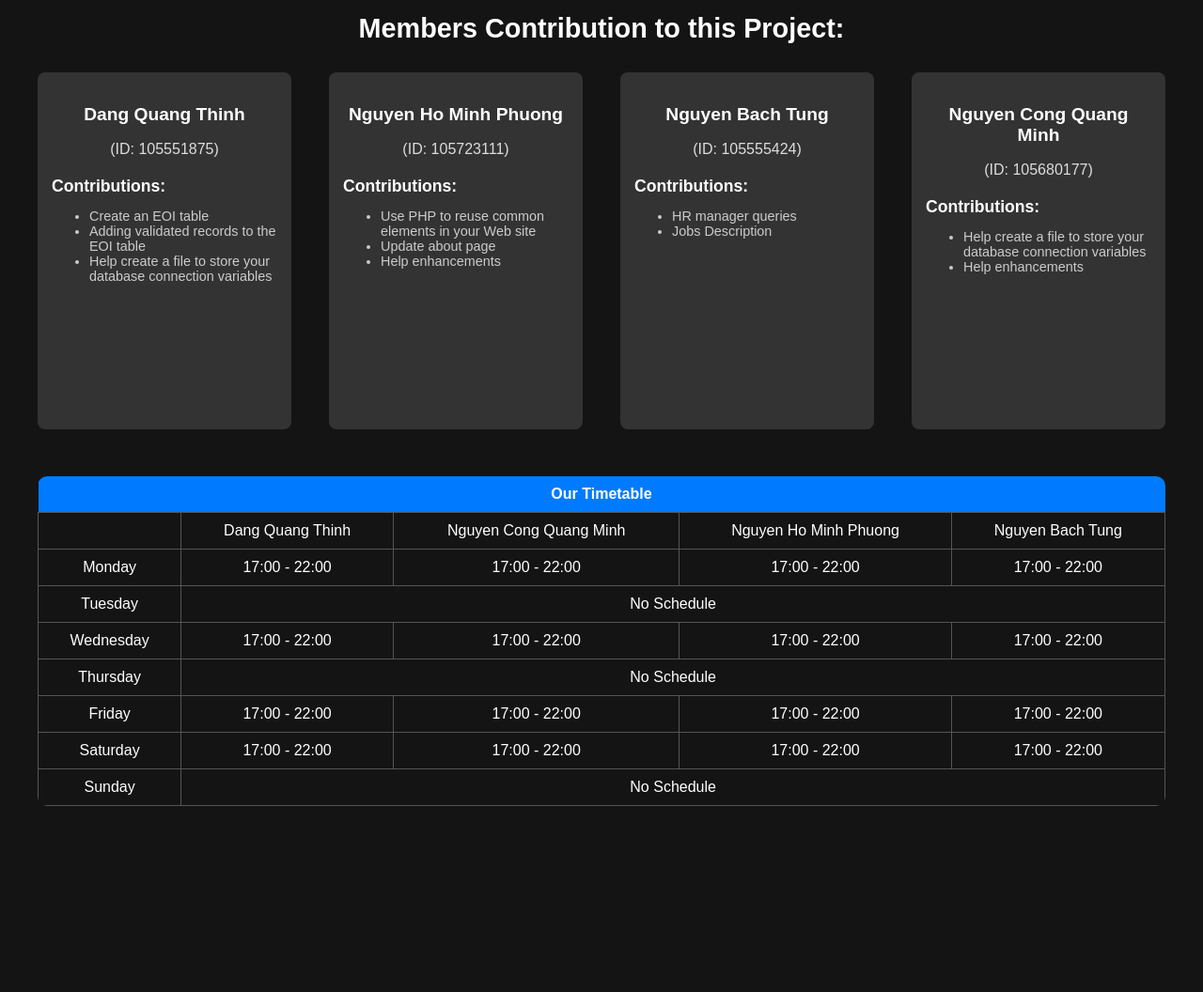
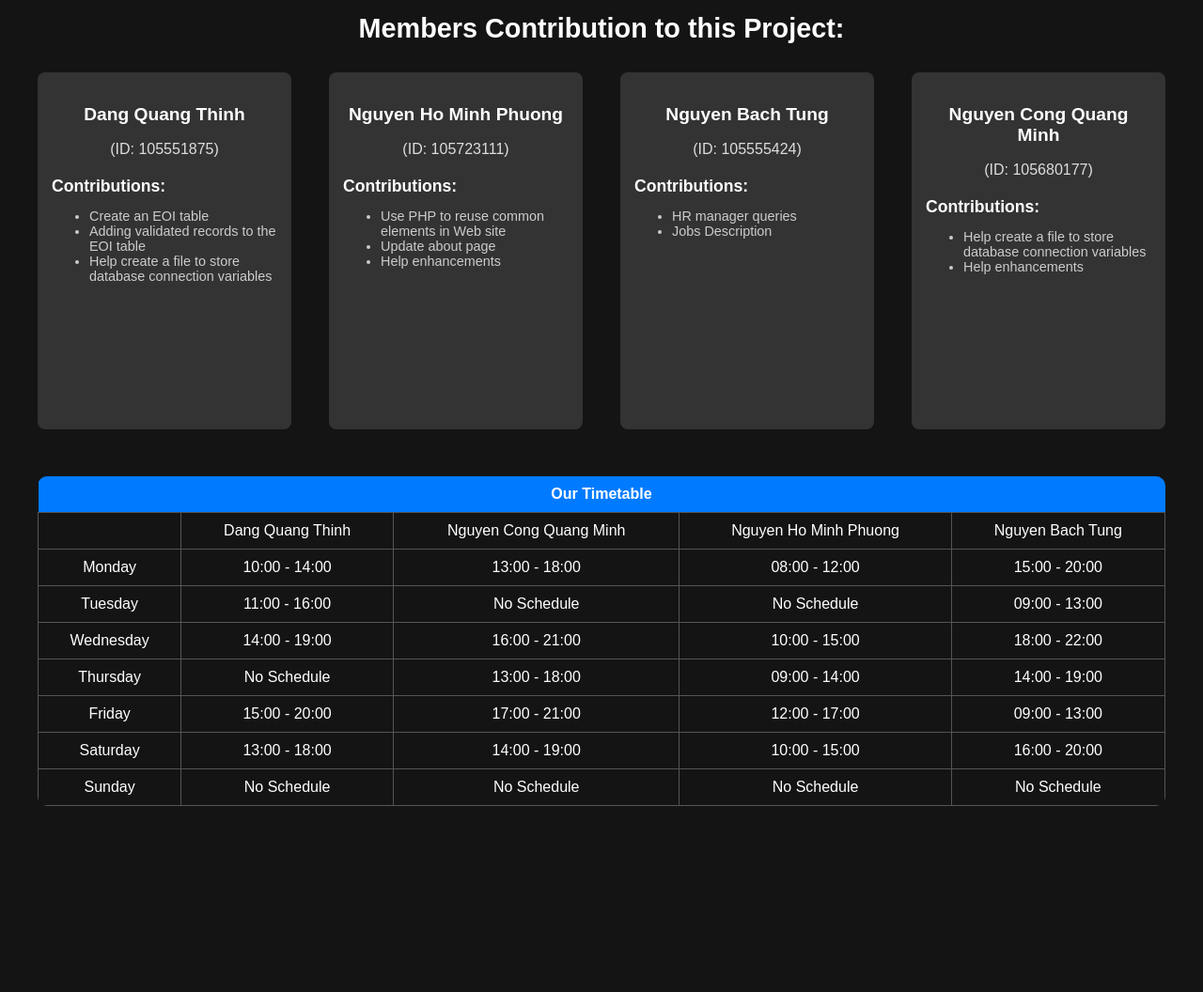
Before and after one commit to thinhNdang536/dynamic-employment-website, a PHP site: page /about.php in a window 1280 px wide; the page is wider, and only the part inside the window is pictured. Shown: the part 536-1592 px from the top of that part at 94% size. Run offline with PHP 8.4, Linux system fonts and the light colour scheme; some web fonts are replaced.

Commit message:
update timetable

```diff
--- a/about.php
+++ b/about.php
@@ -119,7 +119,7 @@
                         <ul>
                             <li>Create an EOI table</li>
                             <li>Adding validated records to the EOI table</li>
-                            <li>Help create a file to store your database connection variables</li>
+                            <li>Help create a file to store database connection variables</li>
                         </ul>
                     </aside>
                 </div>
@@ -131,7 +131,7 @@
                     <aside>
                         <h4>Contributions:</h4>
                         <ul>
-                            <li>Use PHP to reuse common elements in your Web site</li>
+                            <li>Use PHP to reuse common elements in Web site</li>
                             <li>Update about page</li>
                             <li>Help enhancements</li>
                         </ul>
@@ -158,7 +158,7 @@
                     <aside>
                         <h4>Contributions:</h4>
                         <ul>
-                            <li>Help create a file to store your database connection variables</li>
+                            <li>Help create a file to store database connection variables</li>
                             <li>Help enhancements</li>
                         </ul>
                     </aside>
@@ -183,43 +183,52 @@
                 </tr>
                 <tr>
                     <td>Monday</td>
-                    <td>17:00 - 22:00</td>
-                    <td>17:00 - 22:00</td>
-                    <td>17:00 - 22:00</td>
-                    <td>17:00 - 22:00</td>
+                    <td>10:00 - 14:00</td>
+                    <td>13:00 - 18:00</td>
+                    <td>08:00 - 12:00</td>
+                    <td>15:00 - 20:00</td>
                 </tr>
                 <tr>
                     <td>Tuesday</td>
-                    <td colspan="4">No Schedule</td>
+                    <td>11:00 - 16:00</td>
+                    <td>No Schedule</td>
+                    <td>No Schedule</td>
+                    <td>09:00 - 13:00</td>
                 </tr>
                 <tr>
                     <td>Wednesday</td>
-                    <td>17:00 - 22:00</td>
-                    <td>17:00 - 22:00</td>
-                    <td>17:00 - 22:00</td>
-                    <td>17:00 - 22:00</td>
+                    <td>14:00 - 19:00</td>
+                    <td>16:00 - 21:00</td>
+                    <td>10:00 - 15:00</td>
+                    <td>18:00 - 22:00</td>
                 </tr>
                 <tr>
                     <td>Thursday</td>
-                    <td colspan="4">No Schedule</td>
+                    <td>No Schedule</td>
+                    <td>13:00 - 18:00</td>
+                    <td>09:00 - 14:00</td>
+                    <td>14:00 - 19:00</td>
                 </tr>
                 <tr>
                     <td>Friday</td>
-                    <td>17:00 - 22:00</td>
-                    <td>17:00 - 22:00</td>
-                    <td>17:00 - 22:00</td>
-                    <td>17:00 - 22:00</td>
+                    <td>15:00 - 20:00</td>
+                    <td>17:00 - 21:00</td>
+                    <td>12:00 - 17:00</td>
+                    <td>09:00 - 13:00</td>
                 </tr>
                 <tr>
                     <td>Saturday</td>
-                    <td>17:00 - 22:00</td>
-                    <td>17:00 - 22:00</td>
-                    <td>17:00 - 22:00</td>
-                    <td>17:00 - 22:00</td>
+                    <td>13:00 - 18:00</td>
+                    <td>14:00 - 19:00</td>
+                    <td>10:00 - 15:00</td>
+                    <td>16:00 - 20:00</td>
                 </tr>
                 <tr>
                     <td>Sunday</td>
-                    <td colspan="4">No Schedule</td>
+                    <td>No Schedule</td>
+                    <td>No Schedule</td>
+                    <td>No Schedule</td>
+                    <td>No Schedule</td>
                 </tr>
             </tbody>
         </table>
```
